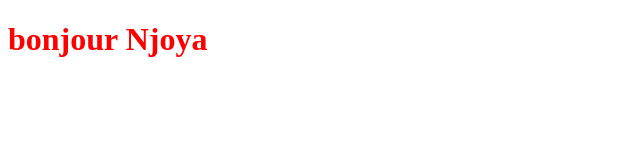
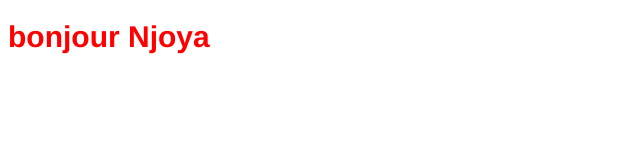
Before and after one commit to njoya237/Projet-Git-IGL4-, a plain HTML site: page index.html in a window 1280 px wide. Shown: the full height of the page, 0-640 px from the left. Drawn offline with Linux system fonts and the light colour scheme.

Commit message:
debut du code javascript et modification de la taille du texte et de la police

```diff
--- a/file.css
+++ b/file.css
@@ -1,3 +1,5 @@
 h1{
     color: red;
+    font-size: 30px;
+    font-family: 'Franklin Gothic Medium', 'Arial Narrow', Arial, sans-serif;
 }
--- a/moustapha.js
+++ b/moustapha.js
@@ -0,0 +1 @@
+var color = 'red';
```
